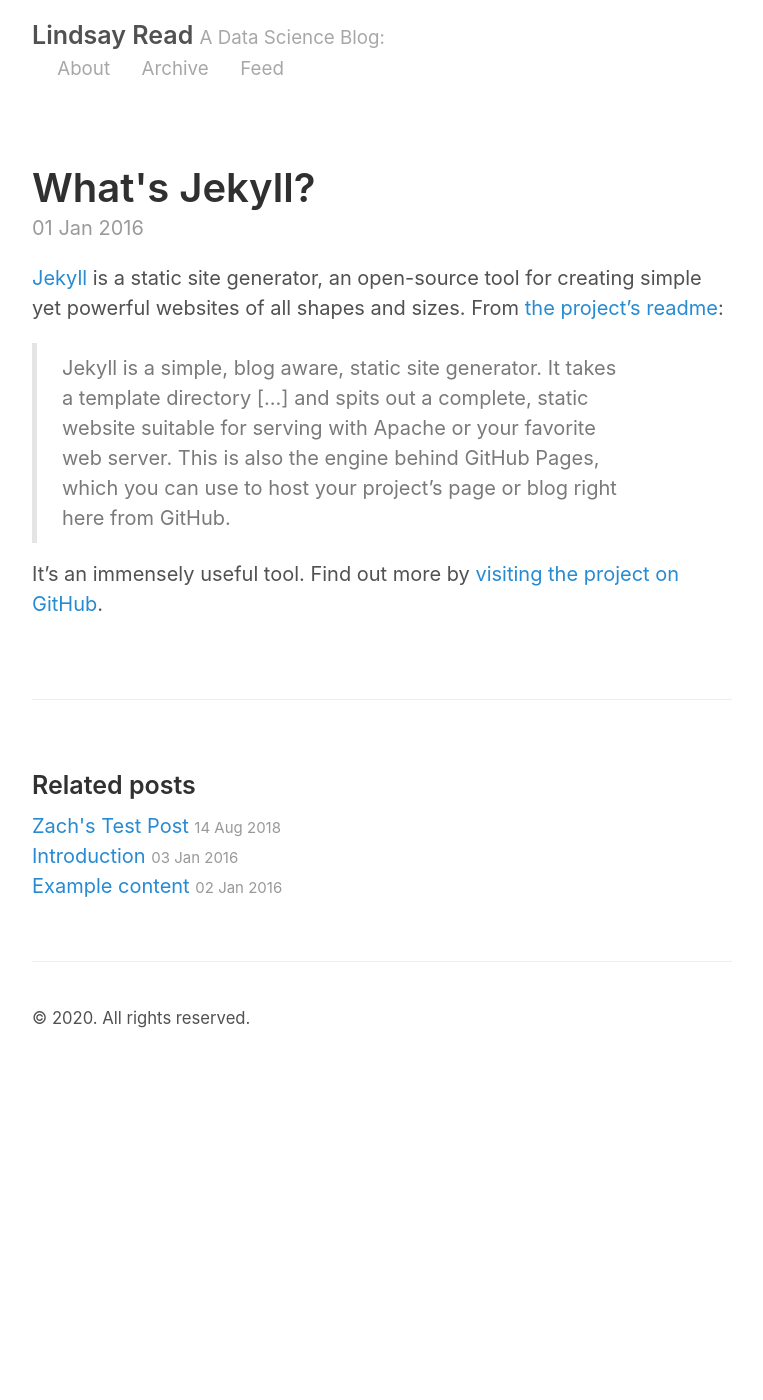
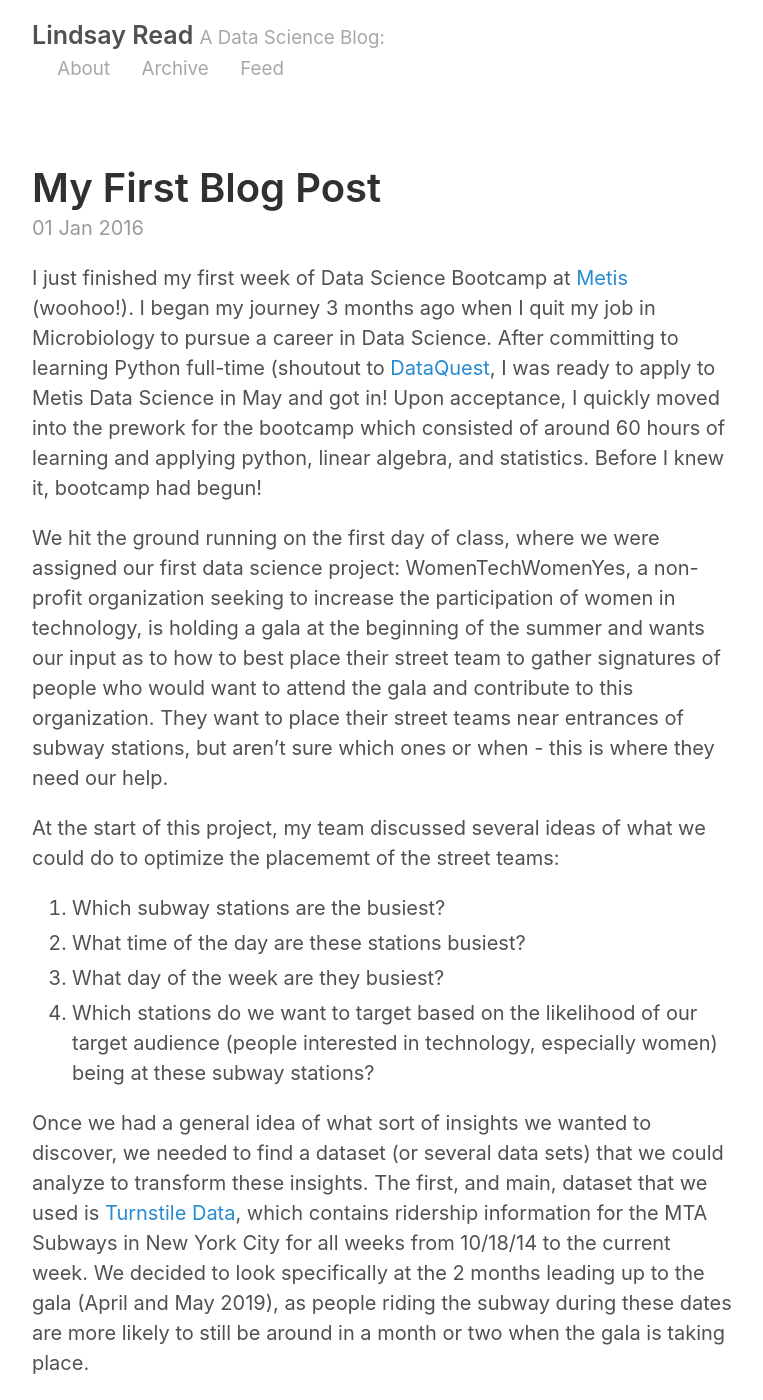
Before and after one commit to lindsayread/lindsayread.github.io, a Jekyll site: the page built from _posts/2016-01-01-whats-jekyll.md, in a window 1280 px wide and 1400 px high. Shown: the whole window, without its empty margins (258-1021 px from the left). Built offline with Jekyll 4.4.1, drawn with Linux system fonts in a browser that asks for light colours; some of the changed text lies outside the part shown.

Commit message:
halfway complete blog submission

```diff
--- a/_posts/2016-01-01-whats-jekyll.md
+++ b/_posts/2016-01-01-whats-jekyll.md
@@ -1,7 +1,21 @@
 ---
 layout: post
-title: What's Jekyll?
+title: My First Blog Post
 ---
+
+I just finished my first week of Data Science Bootcamp at [Metis](https://www.thisismetis.com/) (woohoo!). I began my journey 3 months ago when I quit my job in Microbiology to pursue a career in Data Science. After committing to learning Python full-time (shoutout to [DataQuest](https://www.dataquest.io/), I was ready to apply to Metis Data Science in May and got in! Upon acceptance, I quickly moved into the prework for the bootcamp which consisted of around 60 hours of learning and applying python, linear algebra, and statistics. Before I knew it, bootcamp had begun!
+
+We hit the ground running on the first day of class, where we were assigned our first data science project: WomenTechWomenYes, a non-profit organization seeking to increase the participation of women in technology, is holding a gala at the beginning of the summer and wants our input as to how to best place their street team to gather signatures of people who would want to attend the gala and contribute to this organization. They want to place their street teams near entrances of subway stations, but aren't sure which ones or when - this is where they need our help.
+
+At the start of this project, my team discussed several ideas of what we could do to optimize the placememt of the street teams:
+1. Which subway stations are the busiest?
+2. What time of the day are these stations busiest?
+3. What day of the week are they busiest?
+4. Which stations do we want to target based on the likelihood of our target audience (people interested in technology, especially women) being at these subway stations?
+
+Once we had a general idea of what sort of insights we wanted to discover, we needed to find a dataset (or several data sets) that we could analyze to transform these insights. The first, and main, dataset that we used is [Turnstile Data](http://web.mta.info/developers/turnstile.html), which contains ridership information for the MTA Subways in New York City for all weeks from 10/18/14 to the current week. We decided to look specifically at the 2 months leading up to the gala (April and May 2019), as people riding the subway during these dates are more likely to still be around in a month or two when the gala is taking place.
+
+Next, we needed to clean our data so we could actually use it and apply it towards our goal insights.
 
 [Jekyll](http://jekyllrb.com) is a static site generator, an open-source tool for creating simple yet powerful websites of all shapes and sizes. From [the project's readme](https://github.com/jekyll/jekyll/blob/master/README.markdown):
 
```
